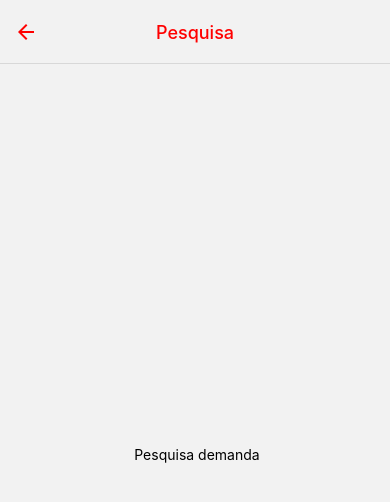
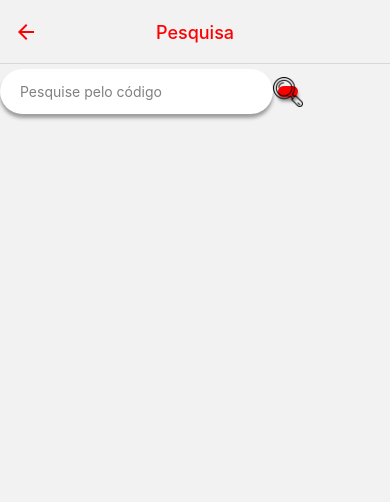
Before and after one commit to PedroVenicio/TransportadoraOOP, a React Native app: screen /Pesquisa in a window 390 px wide. Shown: the top 502 px of the page. Built offline with nearby package versions, Linux system fonts and the light colour scheme.

Commit message:
pesquisa demanda tela

```diff
--- a/Screens/PesquisaDemanda.js
+++ b/Screens/PesquisaDemanda.js
@@ -1,21 +1,88 @@
-import React from 'react';
-import { View, StyleSheet, Text } from 'react-native';
+import React, { useState }  from 'react';
+import { View, StyleSheet, Text, TextInput, Image } from 'react-native';
 
 export default function Pesquisa({ navigation }) {
+
+  const [serach, setSerach] = useState('');
+
   return (
 
     <View style={styles.container}>
-      <Text>  Pesquisa demanda </Text>
+      <View style={styles.form}>
+        <View style={styles.inputContainer}>
+        <TextInput
+        style={styles.input}
+        placeholder='Pesquise pelo código'
+        placeholderTextColor="gray"
+        id='serach'
+        value={serach}
+        onChange={e => setSerach(e.target.value)}
+        />
+        </View>
+        <View style={[styles.square1, styles.red]}>
+          <Image
+            style={styles.lupa}
+            source={require('../ft/lupa.png')}
+          />
+        </View>
+      </View>
     </View>
   );
 }
 
 const styles = StyleSheet.create({
   container: {
-    justifyContent: 'center',
     alignItems: 'center',
     width: '100%',
     height: '100%',
     display: 'flex',
-  }
+  },
+  input: {
+    flex: 1,
+    paddingHorizontal: 10
+  },
+  form: {
+    width: '100%',
+    alignItems: 'center',
+    flexDirection: 'row',
+  },
+
+  inputContainer: {
+    flexDirection: 'row',
+    alignItems: 'center',
+    borderRadius: 25,
+    paddingHorizontal: 10,
+    marginVertical: 5,
+    width: '70%',
+    height: 45,
+    backgroundColor: 'white', // Para garantir que a sombra seja visível
+    shadowColor: 'gray',  // Cor da sombra
+    shadowOffset: { width: 0, height: 4 },  // Deslocamento da sombra
+    shadowOpacity: 0.75,  // Opacidade da sombra
+    shadowRadius: 3.84,  // Raio da sombra
+    elevation: 5,  // Para Android, adiciona elevação
+  },
+
+  lupa: {
+    width: "30px",
+    height: "30px",
+  },
+
+  square1: {
+    width: "5%", // Defina o tamanho padrão dos quadrados
+    aspectRatio: 1.65, // Mantém a proporção quadrada
+    borderRadius: 15,
+    marginHorizontal: 5,
+    alignItems: "center",
+    justifyContent: "center",
+    backgroundColor: 'white', // Para garantir que a sombra seja visível
+    shadowColor: 'gray',  // Cor da sombra
+    shadowOffset: { width: 0, height: 4 },  // Deslocamento da sombra
+    shadowOpacity: 1.25,  // Opacidade da sombra
+    shadowRadius: 3.84,  // Raio da sombra
+    elevation: 5,  // Para Android, adiciona elevação
+  },
+  red: {
+    backgroundColor: 'red',
+  },
 });
```
Also changed, not shown: ft/lupa.png.
